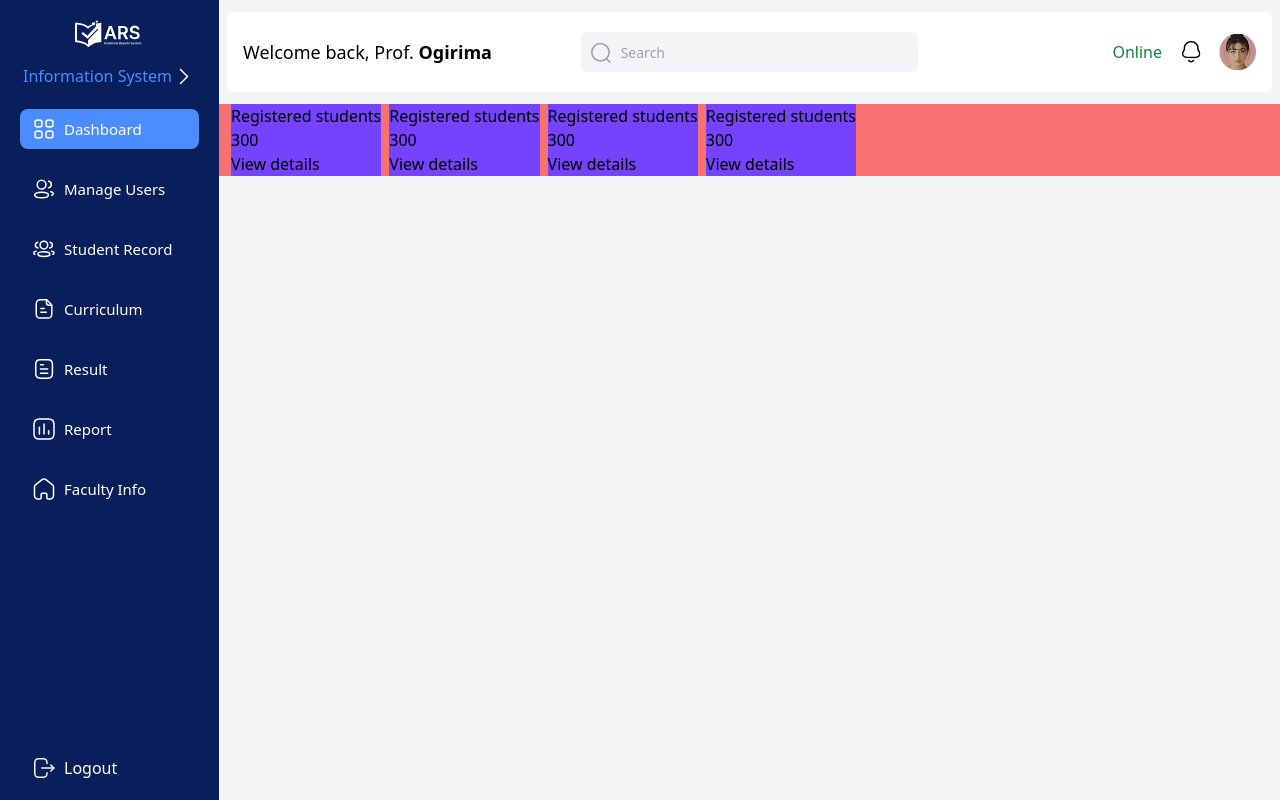
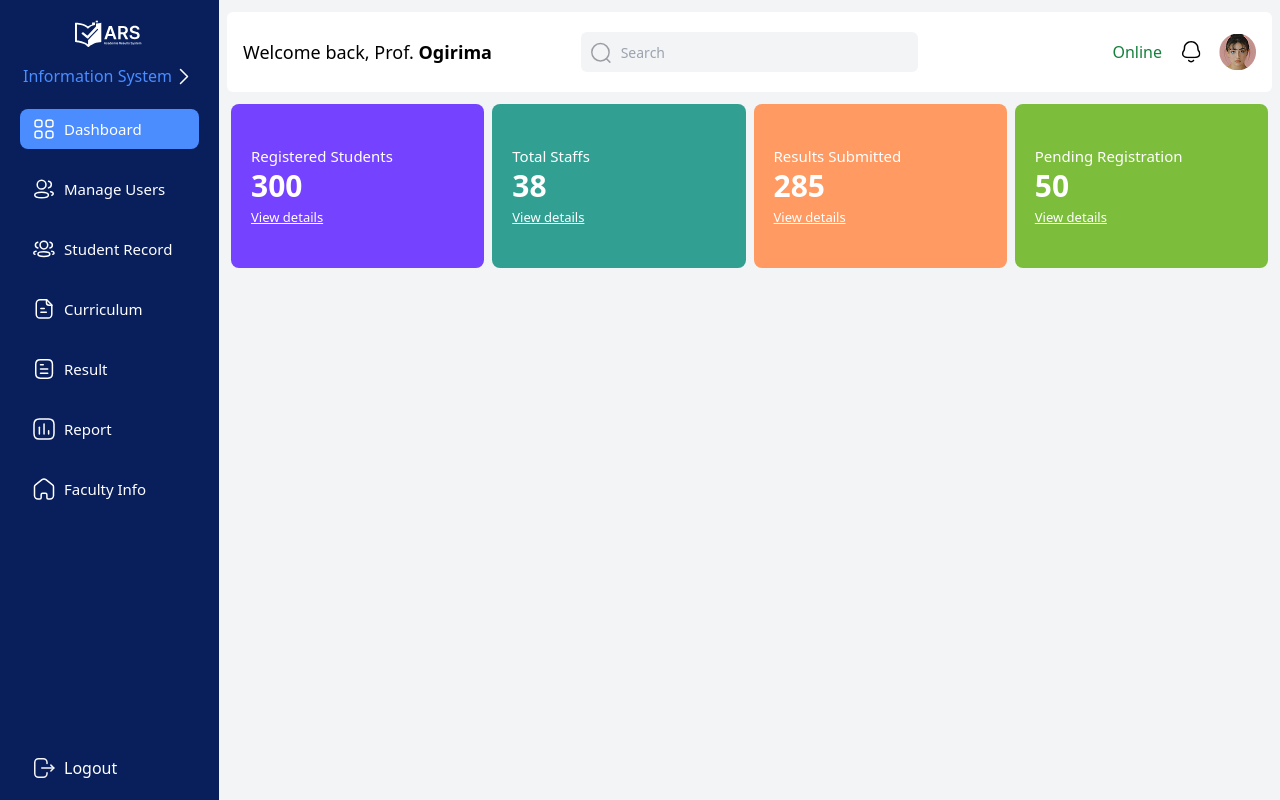
Before and after one commit to hola554/RMS, a React (Vite) app: page / in a window 1280 px wide. Built offline with nearby package versions, Linux system fonts and the light colour scheme.

Commit message:
Completed layout for card section for dashboard except icon

```diff
--- a/src/components/card.jsx
+++ b/src/components/card.jsx
@@ -1,14 +1,18 @@
 import { Link } from "react-router-dom";
 
-export const Card = () => {
+export const Card = ({ title, stat, bgColor }) => {
   return (
-    <div className="bg-[#7542ff]">
+    <div
+      style={{
+        background: bgColor
+      }}
+      className=" text-white py-10 px-5 rounded-lg flex-[1]">
         {/* icon */}
 
         {/* Details */}
-        <span>Registered students</span>
-        <p>300</p>
-        <Link to="">View details</Link>
+        <span className="text-[15px] capitalize">{title}</span>
+        <p className="text-3xl font-bold">{stat}</p>
+        <Link to="" className="text-[13px] underline">View details</Link>
     </div>
   )
 }
--- a/src/pages/dashboard.jsx
+++ b/src/pages/dashboard.jsx
@@ -3,12 +3,21 @@ import { Card } from "../components/card";
 const DashboardPage = () => {
   return (
     <>
-      <main className="px-3 bg-red-400 w-full">
+      <main className="px-3 w-full">
+        {/* card section */}
         <section className="flex gap-2 w-full">
-          <Card />
-          <Card />
-          <Card />
-          <Card />
+          <Card title="registered students"
+            stat="300"
+            bgColor="#7542ff" />
+          <Card title="total staffs"
+            stat="38"
+            bgColor="#31A093" />
+          <Card title="results submitted"
+            stat="285"
+            bgColor="#FE9A62" />
+          <Card title="pending registration"
+            stat="50"
+            bgColor="#7CBE3B" />
         </section>
       </main>
     </>
```
